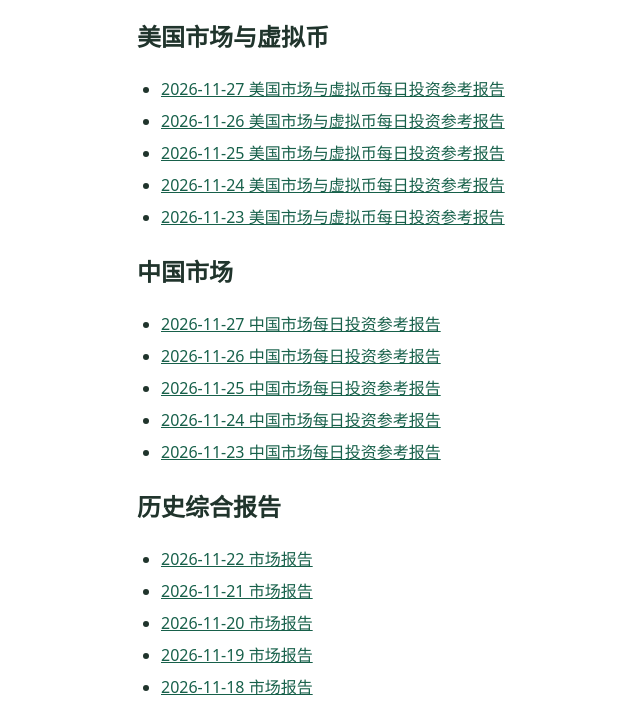
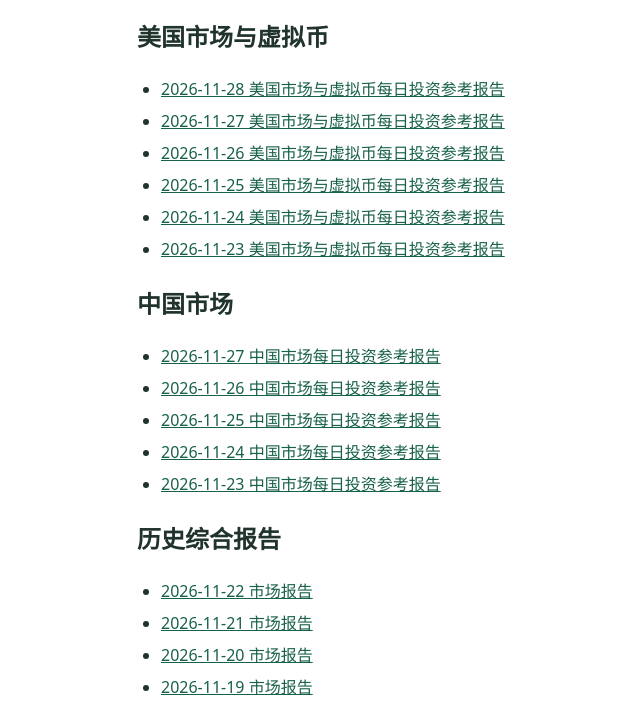
Before and after one commit to tidb100/lzjc, a plain HTML site: page docs/index.html in a window 1280 px wide. Shown: the part 97-800 px from the top of the page, without its empty margins (183-823 px from the left). Drawn offline with Linux system fonts and the light colour scheme.

Commit message:
发布 2026-11-28 美国市场与虚拟币日报并更新索引

```diff
--- a/docs/index.html
+++ b/docs/index.html
@@ -14,7 +14,7 @@
   <main>
     <h1>每日中美市场投资参考</h1>
     <h2>美国市场与虚拟币</h2>
-    <ul><li><a href="us_crypto_market_report_2026-11-27.html">2026-11-27 美国市场与虚拟币每日投资参考报告</a></li><li><a href="us_crypto_market_report_2026-11-26.html">2026-11-26 美国市场与虚拟币每日投资参考报告</a></li><li><a href="us_crypto_market_report_2026-11-25.html">2026-11-25 美国市场与虚拟币每日投资参考报告</a></li><li><a href="us_crypto_market_report_2026-11-24.html">2026-11-24 美国市场与虚拟币每日投资参考报告</a></li><li><a href="us_crypto_market_report_2026-11-23.html">2026-11-23 美国市场与虚拟币每日投资参考报告</a></li></ul>
+    <ul><li><a href="us_crypto_market_report_2026-11-28.html">2026-11-28 美国市场与虚拟币每日投资参考报告</a></li><li><a href="us_crypto_market_report_2026-11-27.html">2026-11-27 美国市场与虚拟币每日投资参考报告</a></li><li><a href="us_crypto_market_report_2026-11-26.html">2026-11-26 美国市场与虚拟币每日投资参考报告</a></li><li><a href="us_crypto_market_report_2026-11-25.html">2026-11-25 美国市场与虚拟币每日投资参考报告</a></li><li><a href="us_crypto_market_report_2026-11-24.html">2026-11-24 美国市场与虚拟币每日投资参考报告</a></li><li><a href="us_crypto_market_report_2026-11-23.html">2026-11-23 美国市场与虚拟币每日投资参考报告</a></li></ul>
     <h2>中国市场</h2>
     <ul><li><a href="china-market-2026-11-27.html">2026-11-27 中国市场每日投资参考报告</a></li><li><a href="china-market-2026-11-26.html">2026-11-26 中国市场每日投资参考报告</a></li><li><a href="china-market-2026-11-25.html">2026-11-25 中国市场每日投资参考报告</a></li><li><a href="china-market-2026-11-24.html">2026-11-24 中国市场每日投资参考报告</a></li><li><a href="china-market-2026-11-23.html">2026-11-23 中国市场每日投资参考报告</a></li></ul>
     <h2>历史综合报告</h2>
```
Also changed, not shown: docs/us_crypto_market_report_2026-11-28.html (added, +1 -0 lines).
